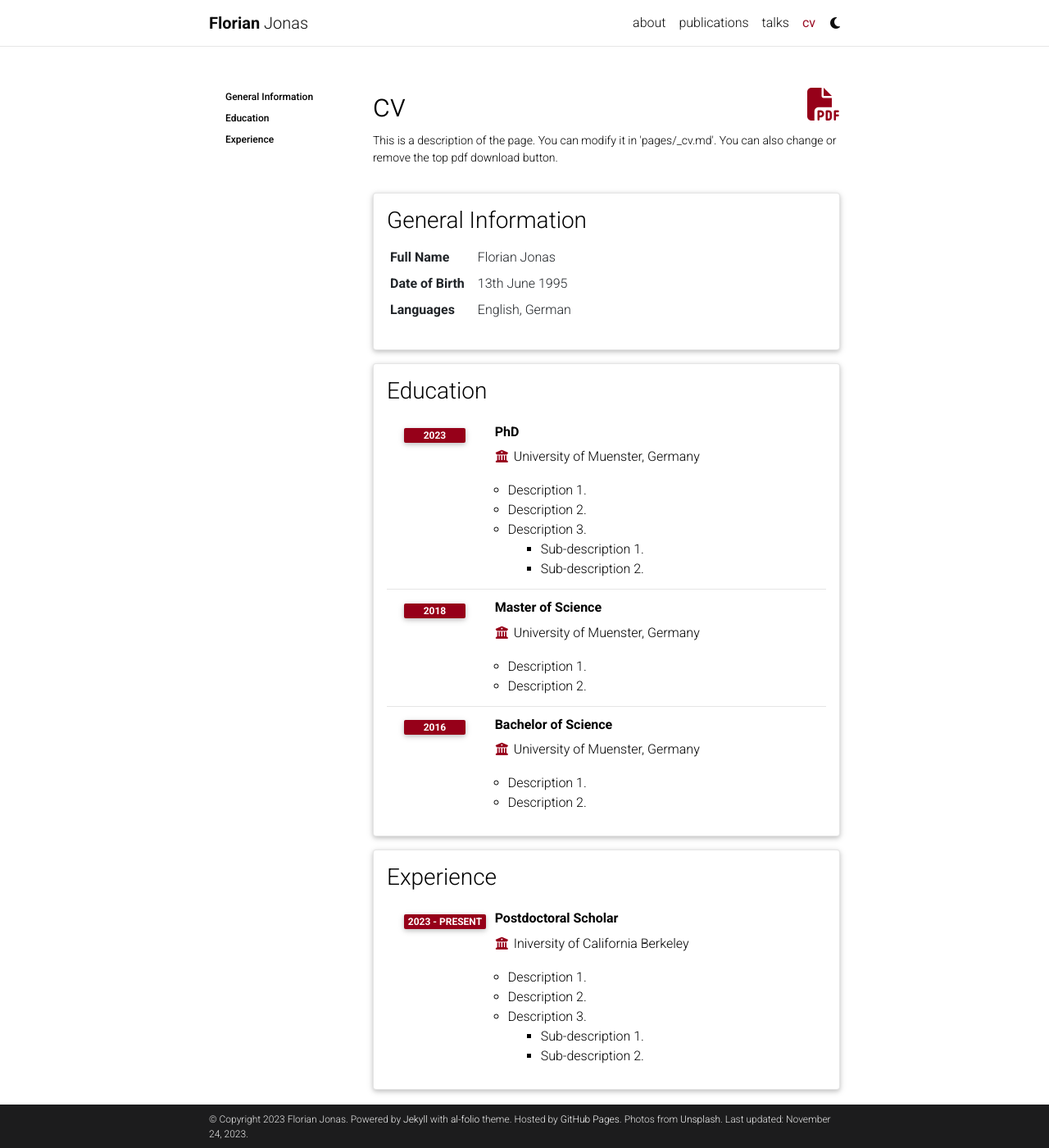
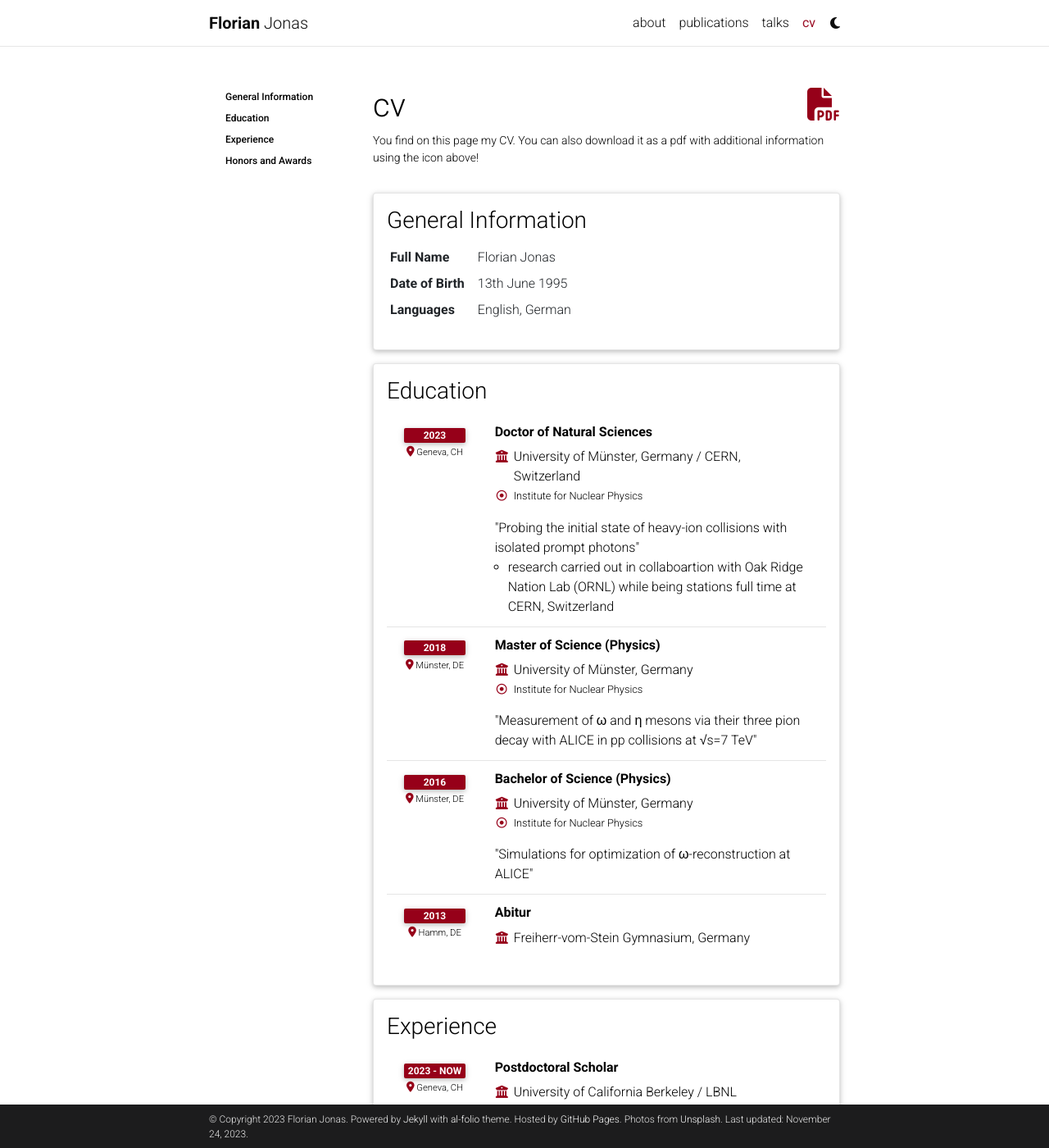
Before and after one commit to fjonasALICE/fjonasALICE.github.io, a Jekyll site: the page built from _pages/cv.md, in a window 1280 px wide and 1400 px high. Shown: the whole window at 82% size. Built offline with Jekyll 4.4.1, drawn with Linux system fonts in a browser that asks for light colours; comment, search, counter and statistics services are not loaded; a style sheet for code colours, icons or effects is not loaded; some of the changed text lies outside the part shown.

Commit message:
added talks and publications

```diff
--- a/_config.yml
+++ b/_config.yml
@@ -280,6 +280,7 @@
 
   source: /_bibliography/
   bibliography: papers.bib
+  secondarybib: talk.bib
   bibliography_template: bib
   # Note: if you have latex math in your bibtex, the latex filter
   # preprocessing may conflict with MathJAX if the latter is enabled.
@@ -300,7 +301,7 @@
 # Display different badges withs stats for your publications
 enable_publication_badges:
   altmetric: true # Altmetric badge (https://www.altmetric.com/products/altmetric-badges/)
-  dimensions: false # Dimensions badge (https://badge.dimensions.ai/)
+  dimensions: true # Dimensions badge (https://badge.dimensions.ai/)
 
 # Filter out certain bibtex entry keywords used internally from the bib output
 filtered_bibtex_keywords: [abbr, abstract, arxiv, bibtex_show, html, pdf, selected, supp, blog, code, poster, slides, website, preview, altmetric]
--- a/_data/cv.yml
+++ b/_data/cv.yml
@@ -11,53 +11,68 @@
 - title: Education
   type: time_table
   contents:
-    - title: PhD
-      institution: University of Muenster, Germany
+    - title: Doctor of Natural Sciences
+      institution: University of Münster, Germany / CERN, Switzerland
+      department: Institute for Nuclear Physics
+      location: Geneva, CH
       year: 2023
+      maindescription:
+        - '"Probing the initial state of heavy-ion collisions with isolated prompt photons"'
       description:
-        - Description 1.
-        - Description 2.
-        - title: Description 3.
-          contents:
-            - Sub-description 1.
-            - Sub-description 2.
-    - title: Master of Science
-      institution: University of Muenster, Germany
+        - research carried out in collaboartion with Oak Ridge Nation Lab (ORNL) while being stations full time at CERN, Switzerland
+    - title: Master of Science (Physics)
+      institution: University of Münster, Germany
+      department: Institute for Nuclear Physics
+      location: Münster, DE
       year: 2018
-      description:
-        - Description 1.
-        - Description 2.
-    - title: Bachelor of Science
-      institution: University of Muenster, Germany
+      maindescription:
+        - '"Measurement of ω and η mesons via their three pion decay with ALICE in pp collisions at √s=7 TeV"'
+    - title: Bachelor of Science (Physics)
+      institution: University of Münster, Germany
+      department: Institute for Nuclear Physics
+      location: Münster, DE
       year: 2016
-      description:
-        - Description 1.
-        - Description 2.
+      maindescription:
+        - '"Simulations for optimization of ω-reconstruction at ALICE"'
+    - title: Abitur
+      institution: Freiherr-vom-Stein Gymnasium, Germany
+      year: 2013
+      location: Hamm, DE
 - title: Experience
   type: time_table
   contents:
     - title: Postdoctoral Scholar
-      institution: Iniversity of California Berkeley
-      year: 2023 - present
-      description:
-        - Description 1.
-        - Description 2.
-        - title: Description 3.
-          contents:
-            - Sub-description 1.
-            - Sub-description 2.
+      institution: University of California Berkeley / LBNL
+      year: 2023 - now
+      location: Geneva, CH
+    - title: Scientific Assistant
+      year: 2018-2023
+      institution: University of Münster, Germany
+      department: Institute for Nuclear Physics
+      location: Münster, DE
+    - title: Summer Student
+      institution: University of Münster, Germany
+      department: European Organization for Nuclear Research (CERN)
+      location: Geneva, CH
+      year: 2017
+    - title: Student Assistant
+      year: 2016
+      institution: University of Münster, Germany
+      department: Institute for Theoretical Physics
+      location: Münster, DE
+    - title: Internship
+      year: 2012
+      institution: German Aerospace Center (DLR)
+      department: Institute of Materials Science in Space
+      location: Cologne, DE
 
 
-# - title: Honors and Awards
-#   type: time_table
-#   contents:
-#     - year: 1921
-#       items:
-#         - Nobel Prize in Physics
-#         - Matteucci Medal
-#     - year: 2029
-#       items:
-#         - Max Planck Medal
+- title: Honors and Awards
+  type: time_table
+  contents:
+    - year: 2023
+      items:
+        - 'Best poster prize at 798. WE-Heraeus-Seminar: Forward Physics and QCD at the LHC and EIC'
 
 # - title: Academic Interests
 #   type: nested_list
--- a/_layouts/bib.html
+++ b/_layouts/bib.html
@@ -187,6 +187,12 @@
           {%- if entry.website %}
             <a href="{{ entry.website }}" class="btn btn-sm z-depth-0" role="button">Website</a>
           {%- endif %}
+          {%- if entry.inspire %}
+          <a href="{{ entry.inspire }}" class="btn btn-sm z-depth-0" role="button">inspire</a>
+        {%- endif %}
+        {%- if entry.indico %}
+        <a href="{{ entry.indico }}" class="btn btn-sm z-depth-0" role="button">indico</a>
+      {%- endif %}
           </div>
           {% if site.enable_publication_badges %}
           {% assign entry_has_altmetric_badge = entry.altmetric or entry.doi or  entry.eprint or entry.pmid or entry.isbn %}
--- a/_pages/cv.md
+++ b/_pages/cv.md
@@ -4,8 +4,8 @@
 title: cv
 nav: true
 nav_order: 4
-cv_pdf: example_pdf.pdf
-description: This is a description of the page. You can modify it in 'pages/_cv.md'. You can also change or remove the top pdf download button.
+cv_pdf: CV_Florian_Jonas.pdf
+description: You find on this page my CV. You can also download it as a pdf with additional information using the icon above!
 toc:
   sidebar: left
 ---
--- a/_pages/talks.md
+++ b/_pages/talks.md
@@ -2,21 +2,13 @@
 layout: page
 permalink: /talks/
 title: talks
-description: List of contributions at conferences and workshops
+description: talks & posters at conferences and workshops in reversed chronological order.
 nav: true
-nav_order: 3
+nav_order: 1
 ---
-| Year | Conference/workshop/event | Type | Link |
-|:---:|------|:---:|:---:|
-|2023| Forward Physics and QCD at the LHC and EIC | talk/poster | -
-|2023| 30th Quark Matter Conference | talk | [indico](https://indico.cern.ch/event/1139644/contributions/5541503/attachments/2709458/4704613/2023-09-05-QM_Talk_FoCal_2023.pdf)
-|2023| 11th Hard Probes Conference | talk | [indico](https://wwuindico.uni-muenster.de/event/1409/contributions/2118/attachments/886/1806/isoPhotonsALICE_Final.pdf)
-|2022| ALICE USA meeting | talk | [indico](https://indico.cern.ch/event/1139817/contributions/4865829/attachments/2452079/4201921/isophotons_FJonas.pdf)
-|2022| Forward QCD: open questions and future directions | talk | [indico](https://indico.cern.ch/event/1139682/contributions/4871342/attachments/2450451/4199272/isolatedphotonsFOCAL_FlorianJonas.pdf)
-|2022| Oak Ridge National Laboratory physics division seminar | talk | [indico](https://indico.phy.ornl.gov/event/183/)
-|2022| Institute seminar (Institut für Kernphysik Münster) | talk | - |
-|2020|40th ICHEP conference | talk |  [indico](https://indico.cern.ch/event/868940/contributions/3814538/attachments/2081201/3495709/HeavyMesonsICHEP.pdf)
-|2019|DPG Spring Meeting| talk | - |
-|2019|137th LHCC meetings| poster | [indico](https://indico.cern.ch/event/797774/contributions/3322703/attachments/1802364/2940150/PosterFJLHCC2019.pdf)
-|2018|DPG Spring Meeting| poster | - |
-|2016|ALICE Germany Meeting| talk | - |
+<!-- _pages/publications.md -->
+<div class="publications">
+
+{% bibliography -f {{ site.scholar.secondarybib }} %}
+
+</div>
```
Also changed, not shown: _bibliography/papers.bib (+18 -14 lines), _bibliography/talk.bib (added, +157 -0 lines), _pages/publications.md (+1 -1 lines), 1 other file.
